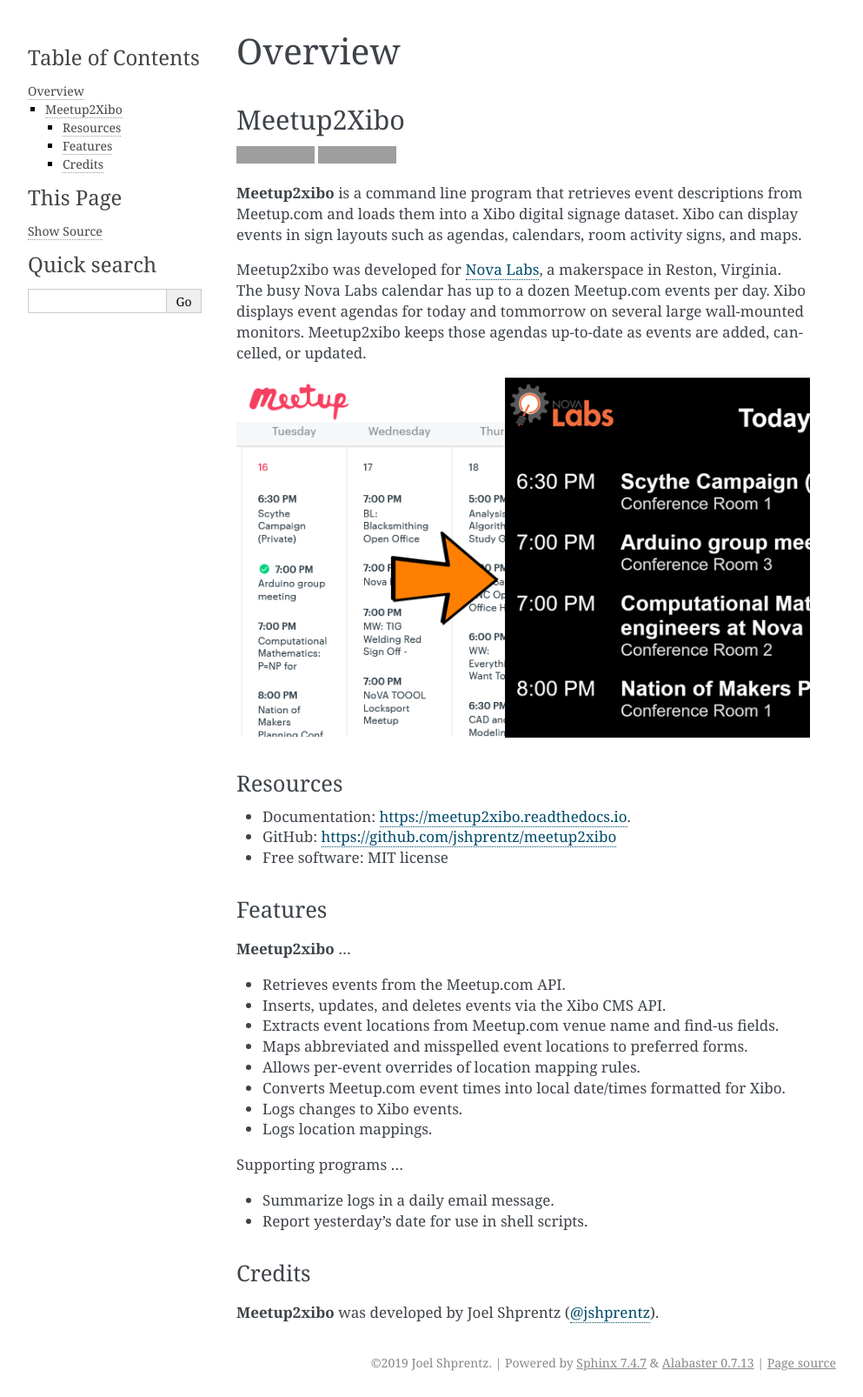
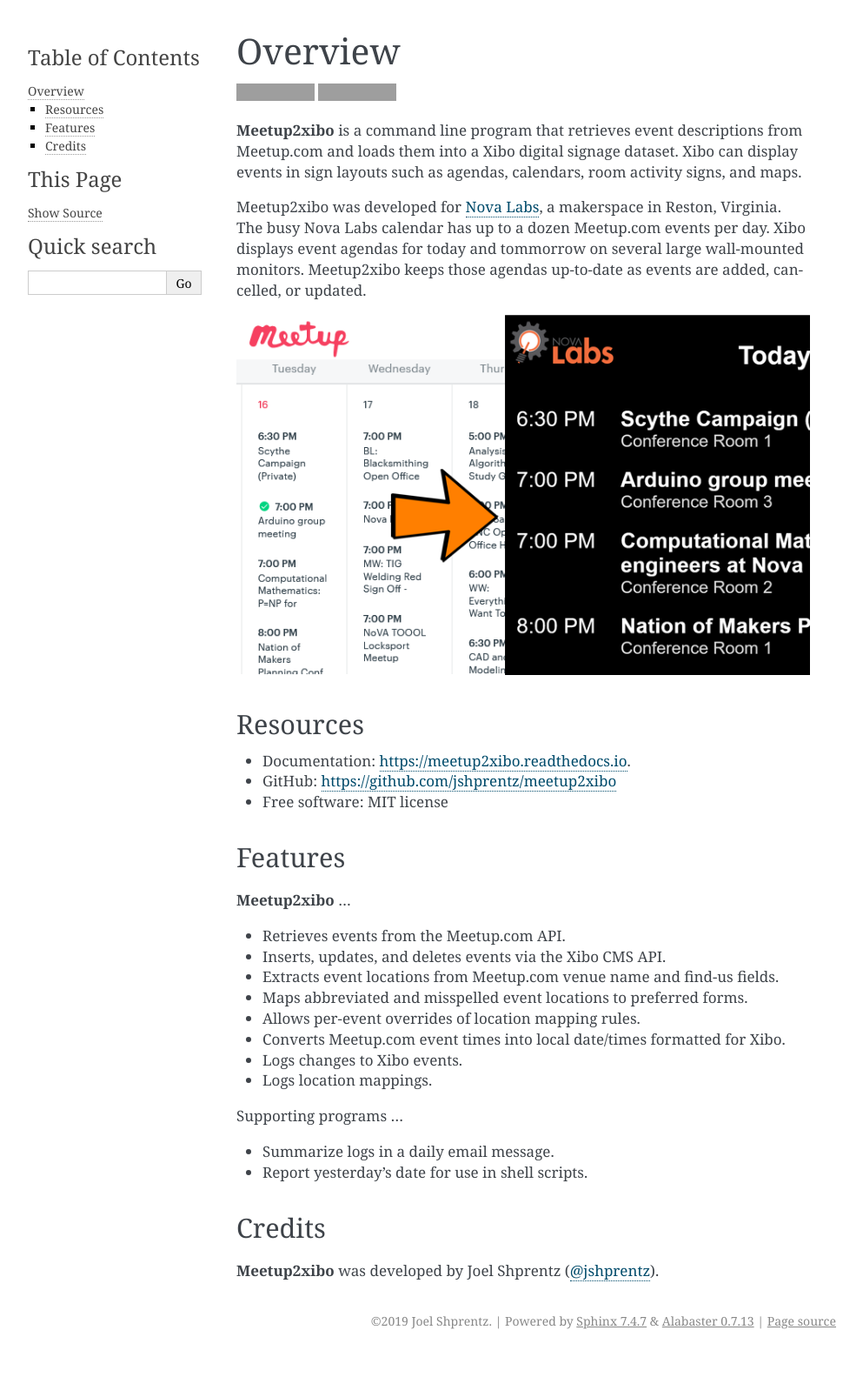
Before and after one commit to jshprentz/meetup2xibo, a Sphinx documentation site: the page built from docs/readme.rst, in a window 1280 px wide. Shown: the whole page at 87% size, without its empty margins (148-1141 px from the left). Built offline with Sphinx 7.4.7, drawn with Linux system fonts in a browser that asks for light colours; after the commit the page ends 1558 px from its top, so only the background shows below that; part of the change alters nothing that is shown; grey boxes are pictures that could not be loaded.

```diff
--- a/README.rst
+++ b/README.rst
@@ -5,6 +5,7 @@
 Meetup2Xibo
 ===========
 
+.. Start badges
 
 .. image:: https://img.shields.io/travis/jshprentz/meetup2xibo.svg
         :target: https://travis-ci.org/jshprentz/meetup2xibo
--- a/docs/readme.rst
+++ b/docs/readme.rst
@@ -1,5 +1,6 @@
-~~~~~~~~
+========
 Overview
-~~~~~~~~
+========
 
 .. include:: ../README.rst
+   :start-after: Start badges
```
